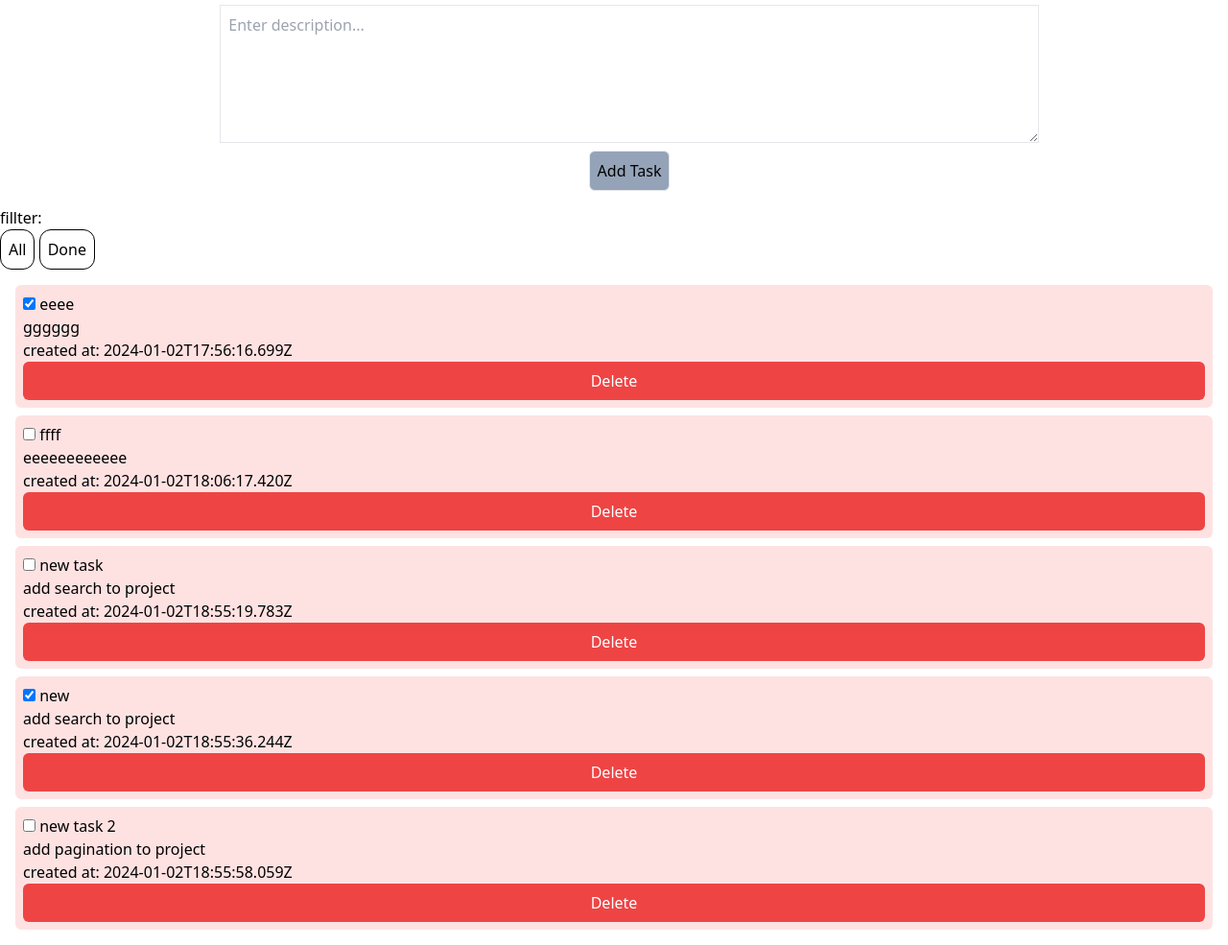
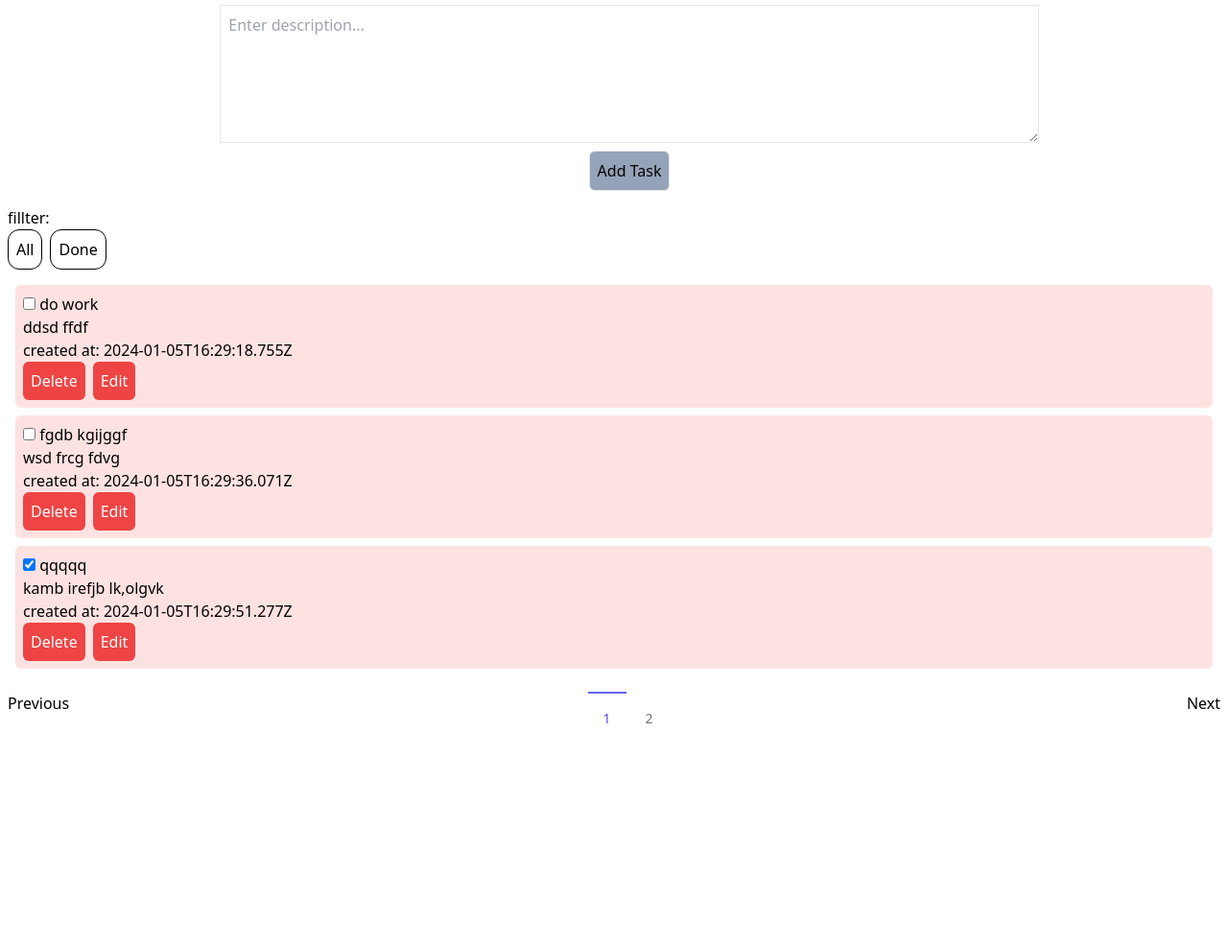
Before and after one commit to maryfar/todo-list-vite-typescript, a website built with Vite: page index.html in a window 1280 px wide. Shown: the part 97-1082 px from the top of the page at 96% size. After the commit the page ends 864 px from the top, so only its background shows below. Built offline with nearby package versions, Linux system fonts and the light colour scheme; data requests are answered from the project's data file.

Commit message:
Pagination implemented

```diff
--- a/db.json
+++ b/db.json
@@ -1,39 +1,32 @@
 {
   "tasks": [
     {
-      "id": 1704218176699,
-      "title": "eeee",
-      "description": "gggggg",
-      "completed": true,
-      "date": "2024-01-02T17:56:16.699Z"
+      "id": 1704472158755,
+      "title": "do work",
+      "description": "ddsd ffdf",
+      "completed": false,
+      "date": "2024-01-05T16:29:18.755Z"
     },
     {
-      "id": 1704218777420,
-      "title": "ffff",
-      "description": "eeeeeeeeeeee",
+      "id": 1704472176071,
+      "title": "fgdb kgijggf",
+      "description": "wsd frcg fdvg",
       "completed": false,
-      "date": "2024-01-02T18:06:17.420Z"
+      "date": "2024-01-05T16:29:36.071Z"
     },
     {
-      "id": 1704221719783,
-      "title": "new task",
-      "description": "add search to project",
-      "completed": false,
-      "date": "2024-01-02T18:55:19.783Z"
+      "id": 1704472191277,
+      "title": "qqqqq",
+      "description": "kamb irefjb lk,olgvk",
+      "completed": true,
+      "date": "2024-01-05T16:29:51.277Z"
     },
     {
-      "id": 1704221736244,
-      "title": "new",
-      "description": "add search to project",
-      "completed": true,
-      "date": "2024-01-02T18:55:36.244Z"
-    },
-    {
-      "id": 1704221758059,
-      "title": "new task 2",
-      "description": "add pagination to project",
+      "id": 1704477403526,
+      "title": "fffff",
+      "description": "test egfffff",
       "completed": false,
-      "date": "2024-01-02T18:55:58.059Z"
+      "date": "2024-01-05T17:56:43.526Z"
     }
   ]
 }
--- a/index.html
+++ b/index.html
@@ -8,7 +8,7 @@
   </head>
   <body>
     <div id="app"></div>
-    <h1 class="text-3xl font-bold underline">
+    <h1 class="text-3xl font-bold mx-auto">
       Todo List
     </h1>
     <form id="task-form" class="flex flex-col gap-2 justify-center items-center w-full m-4">
@@ -16,12 +16,38 @@
       <textarea id="task-description" placeholder="Enter description..." required class="border p-2 w-8/12 h-36"></textarea>
       <button type="submit" class="border p-2 rounded-md bg-slate-400">Add Task</button>
   </form>
-  <p>fillter:</p>
-  <div id="filter-buttons">
+  <p class="px-2">fillter:</p>
+  <div id="filter-buttons"  class="flex gap-2 px-2">
     <button id="show-all" class="rounded-xl p-2 border-black cursor-pointer border">All</button>
     <button id="show-completed" class="rounded-xl p-2 border-black cursor-pointer border">Done</button>
   </div>
   <ul id="task-list" class="flex flex-col gap-2 justify-center items-start  m-4 "></ul>
+<!-- Add this modal code to your HTML -->
+<div id="task-modal" class="fixed inset-0 items-center justify-center z-50 hidden">
+  <div class="modal-overlay absolute w-full h-full bg-gray-900 opacity-50"></div>
+  <div class="modal-container bg-white w-1/2 md:max-w-md mx-auto rounded shadow-lg z-50 overflow-y-auto">
+    <div class="modal-content py-4 text-left px-6">
+      <h2 class="text-2xl font-semibold mb-4">Edit Task</h2>
+      <div class="mb-4">
+        <label class="block text-gray-700 text-sm font-bold mb-2" for="modal-title">Title</label>
+        <input type="text" id="modal-title" class="w-full border rounded-lg px-3 py-2 focus:outline-none focus:border-blue-500" placeholder="Enter title">
+      </div>
+      <div class="mb-4">
+        <label class="block text-gray-700 text-sm font-bold mb-2" for="modal-description">Description</label>
+        <textarea id="modal-description" class="w-full border rounded-lg px-3 py-2 focus:outline-none focus:border-blue-500" placeholder="Enter description"></textarea>
+      </div>
+      <div class="text-right">
+        <button id="modal-save" class="bg-blue-500 hover:bg-blue-700 text-white font-bold py-2 px-4 rounded focus:outline-none focus:shadow-outline-blue active:bg-blue-800">Save</button>
+        <button id="modal-close" class="bg-gray-500 hover:bg-gray-700 text-white font-bold py-2 px-4 ml-2 rounded focus:outline-none focus:shadow-outline-gray active:bg-gray-800">Close</button>
+      </div>
+    </div>
+  </div>
+</div>
+<div class="flex gap-3 justify-between p-2">
+<div id="previousbtn" class="curser-pointer hidden">Previous</div>
+<div id="paginationcontiner" class="flex gap-1 mx-2 justify-center items-center"></div>
+<div id="nextbtn" class="curser-pointer hidden">Next</div>
+</div>
     <script type="module" src="/src/main.ts"></script>
   </body>
 </html>
--- /dev/null
+++ b/src/editTask.ts
@@ -0,0 +1,50 @@
+import axios from "axios";
+
+let tasks: Task[] = [];
+let index: number = 0;
+export async function editTask(taskId: number, title: string, description: string) {
+  try {
+    const response = await axios.patch(`http://localhost:3000/tasks/${taskId}`, { title, description });
+    const updatedTask = response.data;
+    const index =updatedTask.id;
+    updatedTask.title = title;
+    updatedTask.description = description;
+    console.log(index);
+
+  } catch (error) {
+    console.error(error);
+  }
+}
+
+
+const taskModal = document.getElementById("task-modal") as HTMLElement;
+const modalTitleInput = document.getElementById("modal-title") as HTMLInputElement;
+const modalDescriptionInput = document.getElementById("modal-description") as HTMLTextAreaElement;
+const modalSaveButton = document.getElementById("modal-save") as HTMLButtonElement;
+const modalCloseButton = document.getElementById("modal-close") as HTMLButtonElement;
+
+modalSaveButton.addEventListener("click", onSaveClick);
+modalCloseButton.addEventListener("click", onCloseClick);
+
+export function displayEditModal(taskId: number): void {
+  const task = tasks.find((t) => t.id === taskId);
+  if (task) {
+    modalTitleInput.value = task.title;
+    modalDescriptionInput.value = task.description;
+    taskModal.classList.remove("hidden");
+     taskModal.classList.add("flex");
+
+
+  }
+}
+
+function onSaveClick() {
+  const editedTitle = modalTitleInput.value;
+  const editedDescription = modalDescriptionInput.value;
+  editTask(index, editedTitle, editedDescription);
+  taskModal.classList.add("hidden");
+}
+
+function onCloseClick() {
+  taskModal.classList.add("hidden");
+}
--- a/src/fetchTasks.ts
+++ /dev/null
@@ -1,13 +0,0 @@
-import axios from "axios";
-import { renderTask } from "./renderTask";
-export async function fetchTasks() {
-    try {
-      const response = await axios.get("http://localhost:3000/tasks");
-      const tasks = response.data;
-      tasks.forEach((task: Task) => {
-        renderTask(task);
-      });
-    } catch (error) {
-      console.error(error);
-    }
-  }
--- a/src/filterTask.ts
+++ b/src/filterTask.ts
@@ -1,16 +1,61 @@
 
 import axios from "axios";
 import { renderTask } from "./renderTask";
+import { getPagination } from './pagination';
+import { paginationButtonsRender } from "./pagination";
+
+
+
+const taskList = <HTMLUListElement> document.querySelector("#task-list");
+const paginationContainer = <HTMLDivElement>document.getElementById("paginationcontiner");
+const nextBtn = <HTMLDivElement>document.getElementById("nextbtn");
+const previousBtn = <HTMLDivElement>document.getElementById("previousbtn");
+let totalPages: number;
+let pageNumber:number = 1;
+
 
 export async function filterTask() {
   try {
     const response = await axios.get("http://localhost:3000/tasks?completed=true");
     const tasks = response.data;
+    totalPages = Math.ceil((response.headers["x-total-count"])/3);
+    paginationButtonsRender(totalPages,pageNumber);
+    if (totalPages>= 1) {
+      nextBtn.style.display = "block";
+      previousBtn.style.display = "block";
+    }
     tasks.forEach((task: Task) => {
       renderTask(task);
     });
+
 
   } catch (error) {
     console.error("Error fetching or rendering tasks:", error);
   }
 }
+
+
+
+
+
+paginationContainer.addEventListener('click' , (ev : any) => {
+  taskList.innerHTML = "";
+  getPagination(Number(ev.target.innerText));
+
+});
+
+previousBtn.addEventListener('click' ,() => {
+  if(pageNumber>1){
+    pageNumber--;
+    taskList.innerHTML = "";
+    getPagination(pageNumber);
+  }
+});
+
+nextBtn.addEventListener('click' ,() => {
+  if(pageNumber<totalPages){
+    pageNumber ++;
+    taskList.innerHTML = "";
+    getPagination(pageNumber);
+  }
+});
--- a/src/main.ts
+++ b/src/main.ts
@@ -1,21 +1,22 @@
 
 import './style.css';
-import { fetchTasks } from './fetchTasks';
+import { getPagination } from './pagination';
 import { submitTask } from './submitTask';
 import { filterTask } from './filterTask';
+
 
 const taskList = <HTMLUListElement> document.querySelector("#task-list");
 const taskForm = <HTMLFormElement> document.querySelector("#task-form");
 taskForm.addEventListener("submit",submitTask);
 taskList.innerHTML = "";
-  fetchTasks();
+getPagination();
 
   const showAllButton = <HTMLButtonElement>document.getElementById("show-all");
   const showCompletedButton = <HTMLButtonElement>document.getElementById("show-completed");
 
   showAllButton.addEventListener("click", () => {
     taskList.innerHTML="";
-    fetchTasks();
+    getPagination();
   });
 
   showCompletedButton.addEventListener("click",()=>{
--- /dev/null
+++ b/src/pagination.ts
@@ -0,0 +1,84 @@
+import axios from "axios";
+import { renderTask } from "./renderTask";
+const taskList = <HTMLUListElement> document.querySelector("#task-list");
+let totalPages: number;
+let pageNumber:number = 1;
+let activePage: number = pageNumber;
+const paginationContainer = <HTMLDivElement>document.getElementById("paginationcontiner");
+const nextBtn = <HTMLDivElement>document.getElementById("nextbtn");
+const previousBtn = <HTMLDivElement>document.getElementById("previousbtn");
+
+export async function getPagination(page: number = 1) {
+    try {
+        const response = await axios.get(`http://localhost:3000/tasks?_page=${page}&_limit=3`);
+        totalPages = Math.ceil((response.headers["x-total-count"])/3);
+        paginationButtonsRender(totalPages,page);
+        const tasks = response.data;
+      tasks.forEach((task: Task) => {
+        renderTask(task);
+    });
+    if (totalPages>1) {
+        nextBtn.style.display = "block";
+        previousBtn.style.display = "block";
+      }
+    } catch (err) {
+        console.error(err);
+    }
+}
+
+
+
+function paginationButton(page:number , isActive = false){
+    if(isActive){
+    return `
+    <p
+       aria-current="page"
+       class="curser-pointer inline-flex items-center border-t-2 border-indigo-500 px-4 pt-4 text-sm font-medium text-indigo-600">
+       ${page}
+    </p>
+    `;
+    }
+    return `
+    <p
+      class="curser-pointer inline-flex items-center border-t-2 border-transparent px-4 pt-4 text-sm font-medium text-gray-500  hover:border-gray-300 hover:text-gray-700">
+      ${page}
+     </p>
+    `;
+  };
+
+  export function paginationButtonsRender(totalPages:number , activePage:number){
+    let html = '';
+    if(totalPages <= 5){
+      for(let page = 1 ; page <= totalPages ; page++){
+        html += paginationButton(page, activePage === page);
+      }
+    }
+
+    paginationContainer.innerHTML = html;
+  };
+
+
+
+  paginationContainer.addEventListener('click' , (ev : any) => {
+    if (Number(ev.target.innerText) === activePage) return;
+
+    taskList.innerHTML = "";
+    getPagination(Number(ev.target.innerText));
+
+  });
+
+  previousBtn.addEventListener('click' ,() => {
+    taskList.innerHTML = "";
+    if(pageNumber>1){
+      pageNumber--;
+      getPagination(pageNumber);
+    }
+  });
+
+  nextBtn.addEventListener('click' ,() => {
+    taskList.innerHTML = "";
+    if(pageNumber<totalPages){
+      pageNumber ++;
+      getPagination(pageNumber);
+    }
+  });
--- a/src/renderTask.ts
+++ b/src/renderTask.ts
@@ -1,10 +1,20 @@
+import { updateTaskStatus } from "./updateTaskStatus.js";
+import { deleteTask } from "./deleteTask.js";
+import { editTask } from "./editTask.js";
+import { displayEditModal } from "./editTask.js";
 
-import {updateTaskStatus} from "./updateTaskStatus.js";
-import { deleteTask } from "./deleteTask.js";
 const taskList = document.querySelector("#task-list") as HTMLUListElement;
+
 export function renderTask(task: Task) {
   const taskItem = document.createElement("li");
-    taskItem.classList.add("rounded-md","p-2","bg-red-100","flex","flex-col","w-full")
+  taskItem.classList.add(
+    "rounded-md",
+    "p-2",
+    "bg-red-100",
+    "flex",
+    "flex-col",
+    "w-full"
+  );
   taskItem.innerHTML = `
     <div>
       <input type="checkbox" ${task.completed ? "checked" : ""}>
@@ -12,11 +22,17 @@ export function renderTask(task: Task) {
     </div>
     <span>${task.description}</span>
     <span>created at: ${task.date.toLocaleString()}</span>
+    <div class="flex gap-2">
     <button class="delete-btn rounded-md bg-red-500 text-white p-2">Delete</button>
+    <button class="edit-btn rounded-md bg-red-500 text-white p-2">Edit</button>
+    </div>
   `;
 
-    const checkbox = taskItem.querySelector("input[type='checkbox']") as HTMLInputElement;
+  const checkbox = taskItem.querySelector(
+    "input[type='checkbox']"
+  ) as HTMLInputElement;
   const deleteBtn = taskItem.querySelector(".delete-btn") as HTMLButtonElement;
+  const editBtn = taskItem.querySelector(".edit-btn") as HTMLButtonElement;
 
   checkbox.addEventListener("change", () => {
     updateTaskStatus(task.id, checkbox.checked);
@@ -26,6 +42,13 @@ export function renderTask(task: Task) {
     deleteTask(task.id);
   });
 
+
+  editBtn.addEventListener("click", () => {
+    displayEditModal(task.id);
+    editTask(task.id,task.title,task.description);
+
+  });
+
   taskItem.setAttribute("data-id", task.id.toString());
   taskList.appendChild(taskItem);
 }
```
Lines whose indentation alone changed are shown as unchanged.
